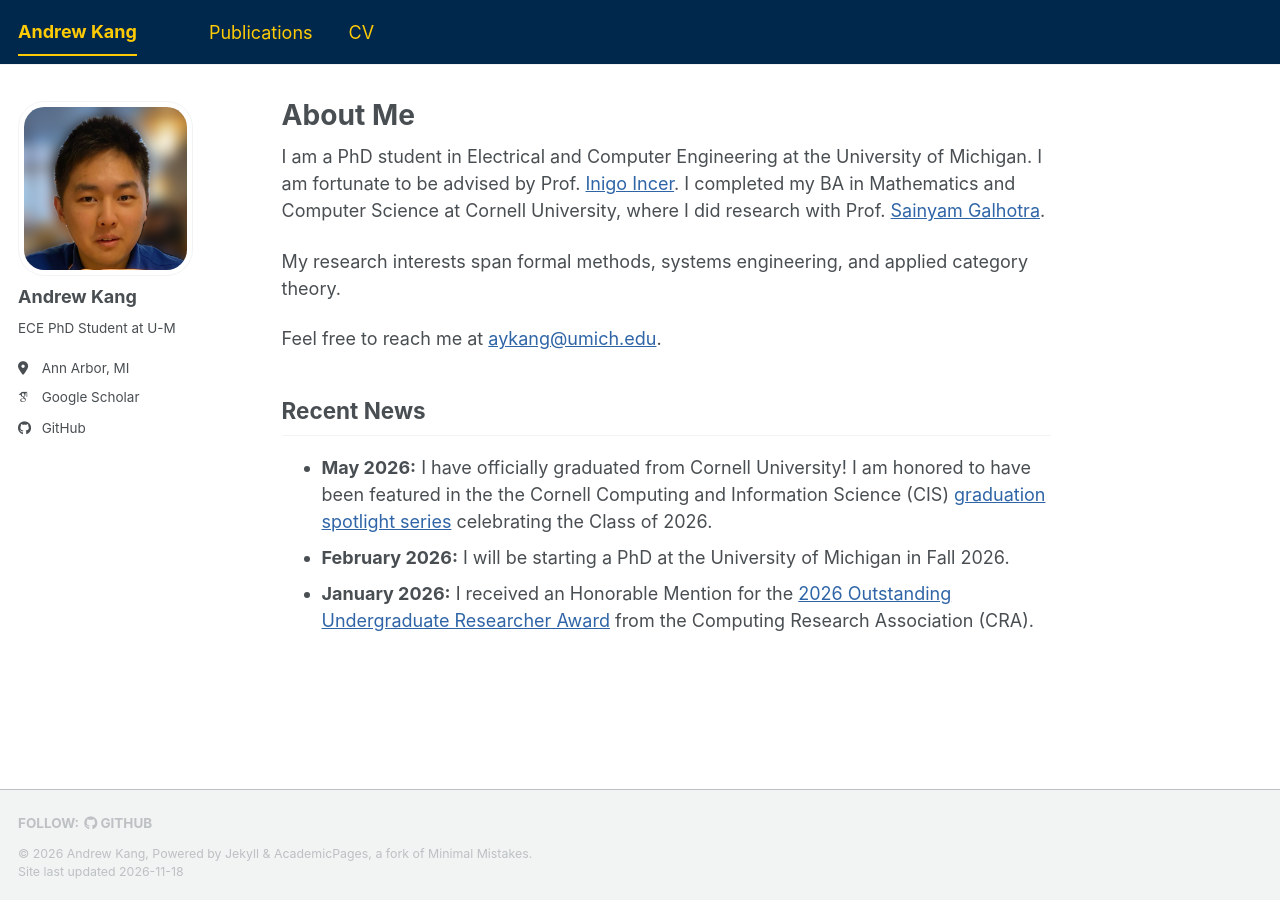
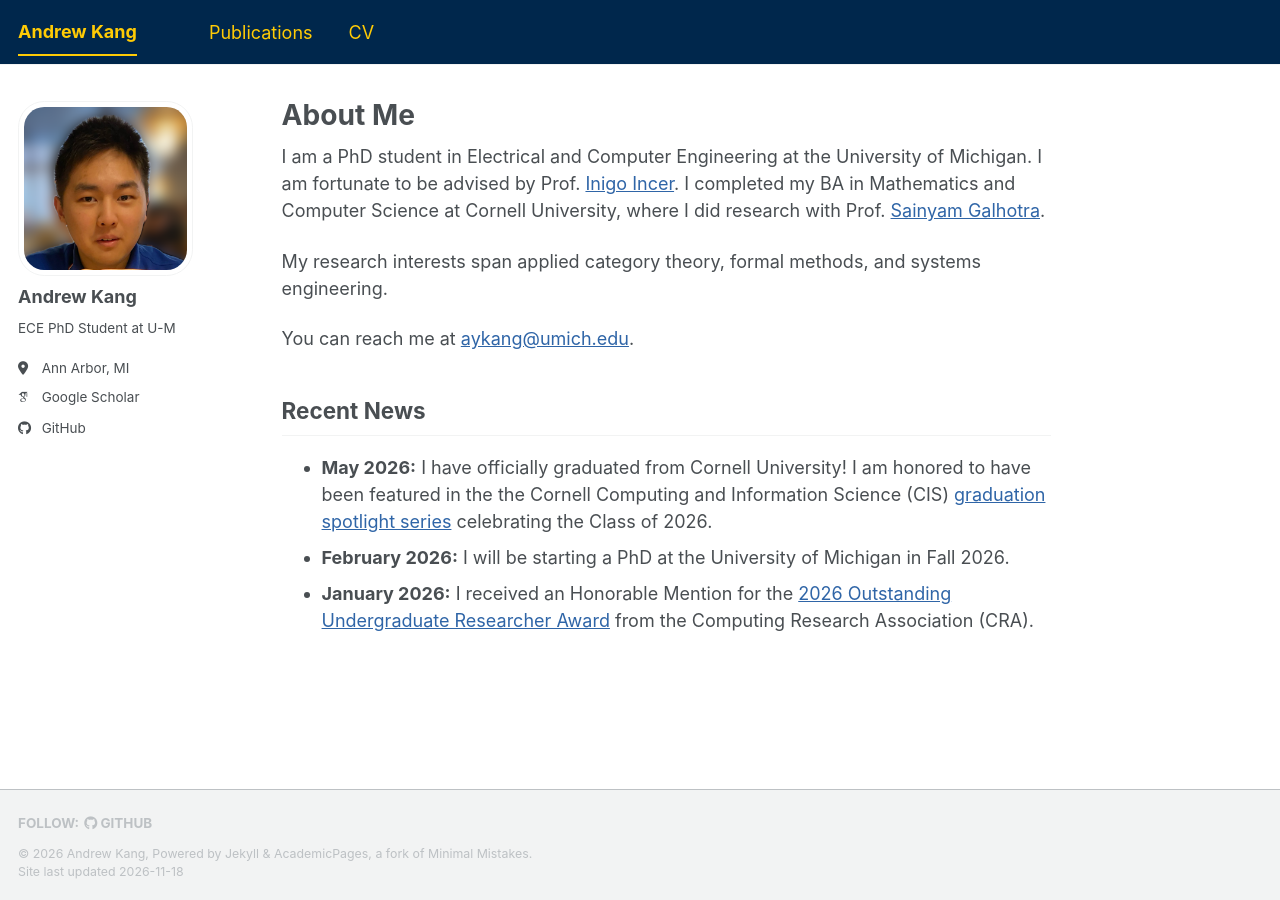
Before and after one commit to andrew-kang/andrew-kang.github.io, a Jekyll site: the page built from _pages/about.md, in a window 1280 px wide. Built offline with Jekyll 4.4.1, drawn with Linux system fonts in a browser that asks for light colours; some web fonts are replaced; a script bundle is joined from its source files by our own code; library files that are not in the unit come from our copies.

Commit message:
feat: reword About Me section

```diff
--- a/_pages/about.md
+++ b/_pages/about.md
@@ -9,9 +9,9 @@ redirect_from:
 
 I am a PhD student in Electrical and Computer Engineering at the University of Michigan. I am fortunate to be advised by Prof. [Inigo Incer](https://iincer.github.io/). I completed my BA in Mathematics and Computer Science at Cornell University, where I did research with Prof. [Sainyam Galhotra](https://sainyamgalhotra.com/).
 
-My research interests span formal methods, systems engineering, and applied category theory.
+My research interests span applied category theory, formal methods, and systems engineering.
 
-Feel free to reach me at [aykang@umich.edu](mailto:aykang@umich.edu).
+You can reach me at [aykang@umich.edu](mailto:aykang@umich.edu).
 
 ## Recent News
 - **May 2026:** I have officially graduated from Cornell University! I am honored to have been featured in the the Cornell Computing and Information Science (CIS) [graduation spotlight series](https://bowers.cornell.edu/news-stories/andrew-kang-26-making-most-undergraduate-research-opportunities) celebrating the Class of 2026.
```
